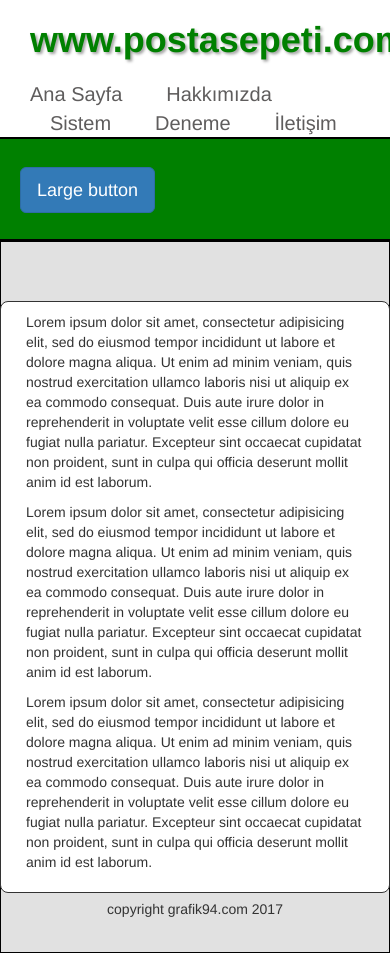
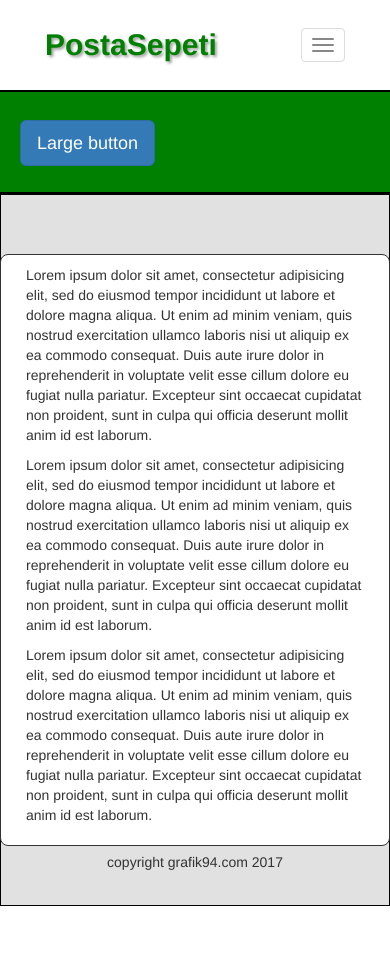
Before and after one commit to fatihint/postasepeti, a PHP site: page /template-parts/hakkimizda.php in a window 390 px wide; the page is wider, and only the part inside the window is pictured. After the commit the page ends 906 px from the top of that part, so only its background shows below. Run offline with PHP 8.4, Linux system fonts and the light colour scheme.

Commit message:
header duzenlendi,responsive guncellemeleri yapildi

```diff
--- a/assets/css/style.css
+++ b/assets/css/style.css
@@ -33,6 +33,46 @@ header#header .container .menu ul li a:hover{
     text-decoration: none;
 }
 
+header#header .container .menu .navbar {
+    min-height: auto;
+    margin-top: 20px;
+}
+
+header#header .container .menu .navbar .navbar-collapse {
+    border: 0;
+    overflow-y: hidden;
+}
+
+
+header#header .container .menu .navbar .navbar-header .navbar-brand{
+    display: none;
+    font-weight: bold;
+    color: green;
+    text-shadow: 2px 2px 3px rgba(0, 0, 0, 0.37);
+    font-size: 3rem;
+}
+
+header#header .container .menu .navbar-default {
+    background: none;
+    border: none;
+}
+
+header#header .container .menu .navbar #bs-example-navbar-collapse-1{
+    padding-left: 0;
+    padding-right: 0;
+}
+
+header#header .container .menu .navbar #bs-example-navbar-collapse-1 ul li a{
+    padding: 0;
+}
+
+header#header .container .menu .navbar #bs-example-navbar-collapse-1 ul li a:hover{
+    background: none;
+    color: #383535;
+    font-weight: bold;
+    font-size: 2.2rem;
+}
+
 header#header .images-menu {
     background: green;
     border-top: 2px solid black;
@@ -40,7 +80,7 @@ header#header .images-menu {
 }
 
 header#header .images-menu .container {
-    height: 100px;
+    /*height: 100px;*/
     line-height: 100px;
 }
 
@@ -49,9 +89,12 @@ header#header .after-header{
     border: 1px solid black;
     background: #e1e1e1;
 }
-#after-header{
 
+header#header .sprite {
+    background-image: url(../images/sprite.png);
+    background-repeat: no-repeat;
 }
+
 /**************************
  FOOTER
 **************************/
@@ -67,6 +110,7 @@ header#header .after-header{
 /*************************
  BODY DİV
 *************************/
+
 #body{
   border:1px solid;
   border-radius: 8px;
@@ -76,3 +120,17 @@ header#header .after-header{
   background: white;
   position: relative;
 }
+
+/*************************
+ MEDIA QUERIES
+*************************/
+
+@media screen and (max-width: 768px) {
+    header#header .container .company-name h1{ font-size: 26px;}
+    header#header .container .menu ul li{ text-align: center; width: 100%;}
+    header#header .container .menu .navbar .navbar-header .navbar-brand{ display: block; }
+    header#header .container .company-name { display: none; }
+    header#header .container .menu .navbar .navbar-collapse { margin-top: 20px;}
+    header#header .container .menu .navbar .navbar-collapse ul li{ padding: 7px; }
+
+}
--- a/footer.php
+++ b/footer.php
@@ -5,8 +5,6 @@
         <p>copyright grafik94.com 2017</p>
       </div>
     </div>
-
-
 </body>
-<script type="text/javascript" src="assets/js/bootstrap.js"> </script>
+<script type="text/javascript" src="../assets/js/bootstrap.js"> </script>
 </html>
--- a/header.php
+++ b/header.php
@@ -5,6 +5,7 @@
         <title></title>
         <link rel="stylesheet" href="../assets/css/bootstrap.css">
         <link rel="stylesheet" href="../assets/css/style.css">
+        <script src="https://code.jquery.com/jquery-2.2.4.min.js" integrity="sha256-BbhdlvQf/xTY9gja0Dq3HiwQF8LaCRTXxZKRutelT44=" crossorigin="anonymous"></script>
     </head>
     <body>
         <header id="header">
@@ -13,13 +14,27 @@
                     <h1>www.postasepeti.com</h1>
                 </div>
                 <div class="col-xs-12 menu">
-                    <ul class="list-unstyle list-inline">
+                    <nav class="navbar navbar-default">
+                        <div class="navbar-header">
+                          <button type="button" class="navbar-toggle collapsed" data-toggle="collapse" data-target="#bs-example-navbar-collapse-1" aria-expanded="false">
+                            <span class="sr-only">Toggle navigation</span>
+                            <span class="icon-bar"></span>
+                            <span class="icon-bar"></span>
+                            <span class="icon-bar"></span>
+                          </button>
+                          <a class="navbar-brand" href="#">PostaSepeti</a>
+                        </div>
+
+                        <div class="collapse navbar-collapse" id="bs-example-navbar-collapse-1">
+                            <ul class="nav navbar-nav">
                                 <li><a href="#">Ana Sayfa</a></li>
                                 <li><a href="#">Hakkımızda</a></li>
                                 <li><a href="#">Sistem</a></li>
                                 <li><a href="#">Deneme</a></li>
                                 <li><a href="#">İletişim</a></li>
                             </ul>
+                        </div>
+                    </nav>
                 </div>
             </div>
             <div class="images-menu">
--- a/template-parts/hakkimizda.php
+++ b/template-parts/hakkimizda.php
@@ -1,22 +1,11 @@
-<?php
-
-    include '../header.php';
-?>
-
+<?php include '../header.php'; ?>
 
 <div class="container" id="body">
-  <div class="col-lg-12 col-md-8 col-sm-4">
-
-  <p>Lorem ipsum dolor sit amet, consectetur adipisicing elit, sed do eiusmod tempor incididunt ut labore et dolore magna aliqua. Ut enim ad minim veniam, quis nostrud exercitation ullamco laboris nisi ut aliquip ex ea commodo consequat. Duis aute irure dolor in reprehenderit in voluptate velit esse cillum dolore eu fugiat nulla pariatur. Excepteur sint occaecat cupidatat non proident, sunt in culpa qui officia deserunt mollit anim id est laborum.</p>
-  <p>Lorem ipsum dolor sit amet, consectetur adipisicing elit, sed do eiusmod tempor incididunt ut labore et dolore magna aliqua. Ut enim ad minim veniam, quis nostrud exercitation ullamco laboris nisi ut aliquip ex ea commodo consequat. Duis aute irure dolor in reprehenderit in voluptate velit esse cillum dolore eu fugiat nulla pariatur. Excepteur sint occaecat cupidatat non proident, sunt in culpa qui officia deserunt mollit anim id est laborum.</p>
-  <p>Lorem ipsum dolor sit amet, consectetur adipisicing elit, sed do eiusmod tempor incididunt ut labore et dolore magna aliqua. Ut enim ad minim veniam, quis nostrud exercitation ullamco laboris nisi ut aliquip ex ea commodo consequat. Duis aute irure dolor in reprehenderit in voluptate velit esse cillum dolore eu fugiat nulla pariatur. Excepteur sint occaecat cupidatat non proident, sunt in culpa qui officia deserunt mollit anim id est laborum.</p>
-
-  </div>
-
+    <div class="col-sm-12">
+        <p>Lorem ipsum dolor sit amet, consectetur adipisicing elit, sed do eiusmod tempor incididunt ut labore et dolore magna aliqua. Ut enim ad minim veniam, quis nostrud exercitation ullamco laboris nisi ut aliquip ex ea commodo consequat. Duis aute irure dolor in reprehenderit in voluptate velit esse cillum dolore eu fugiat nulla pariatur. Excepteur sint occaecat cupidatat non proident, sunt in culpa qui officia deserunt mollit anim id est laborum.</p>
+        <p>Lorem ipsum dolor sit amet, consectetur adipisicing elit, sed do eiusmod tempor incididunt ut labore et dolore magna aliqua. Ut enim ad minim veniam, quis nostrud exercitation ullamco laboris nisi ut aliquip ex ea commodo consequat. Duis aute irure dolor in reprehenderit in voluptate velit esse cillum dolore eu fugiat nulla pariatur. Excepteur sint occaecat cupidatat non proident, sunt in culpa qui officia deserunt mollit anim id est laborum.</p>
+        <p>Lorem ipsum dolor sit amet, consectetur adipisicing elit, sed do eiusmod tempor incididunt ut labore et dolore magna aliqua. Ut enim ad minim veniam, quis nostrud exercitation ullamco laboris nisi ut aliquip ex ea commodo consequat. Duis aute irure dolor in reprehenderit in voluptate velit esse cillum dolore eu fugiat nulla pariatur. Excepteur sint occaecat cupidatat non proident, sunt in culpa qui officia deserunt mollit anim id est laborum.</p>
+    </div>
 </div>
 
-
-
-<?php
-    include '../footer.php';
-?>
+<?php include '../footer.php'; ?>
```
Also changed, not shown: assets/images/sprite.png (added). Lines whose indentation alone changed are shown as unchanged.
